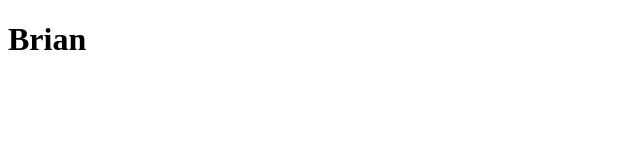
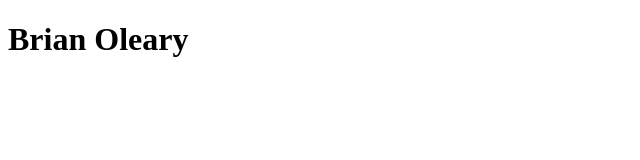
Before and after one commit to olearybmps/rtt08example, a plain HTML site: page index.html in a window 1280 px wide. Shown: the whole page, without its empty margins (0-640 px from the left). Drawn offline with Linux system fonts and the light colour scheme.

Commit message:
second commit

```diff
--- a/app.js
+++ b/app.js
@@ -1 +1 @@
-// js file
+// js file only
--- a/index.html
+++ b/index.html
@@ -11,7 +11,7 @@
 </head>
 
 <body>
-    <h1>Brian</h1>
+    <h1>Brian Oleary</h1>
 
     <script src="app.js" async defer></script>
 </body>
--- a/style.css
+++ b/style.css
@@ -1 +1 @@
-/* CSS Styles */
+/* CSS Styles file */
```
